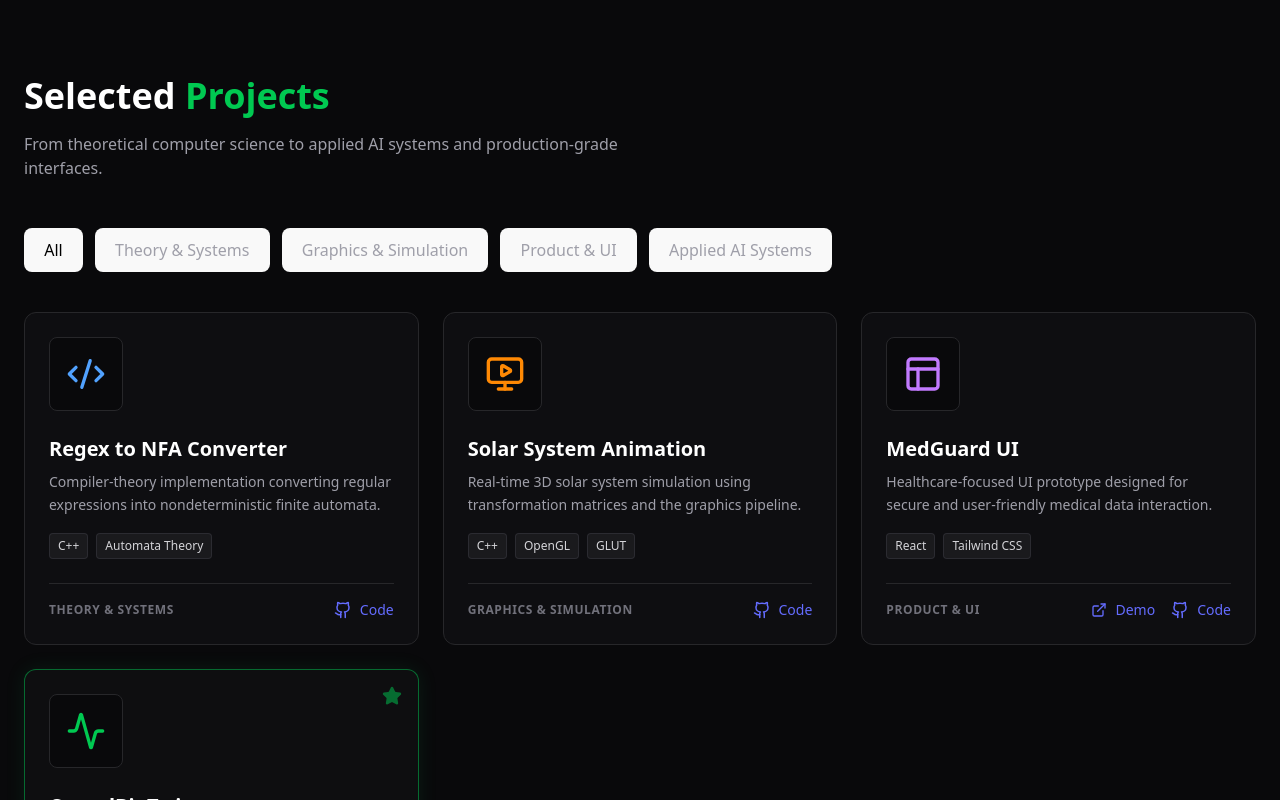
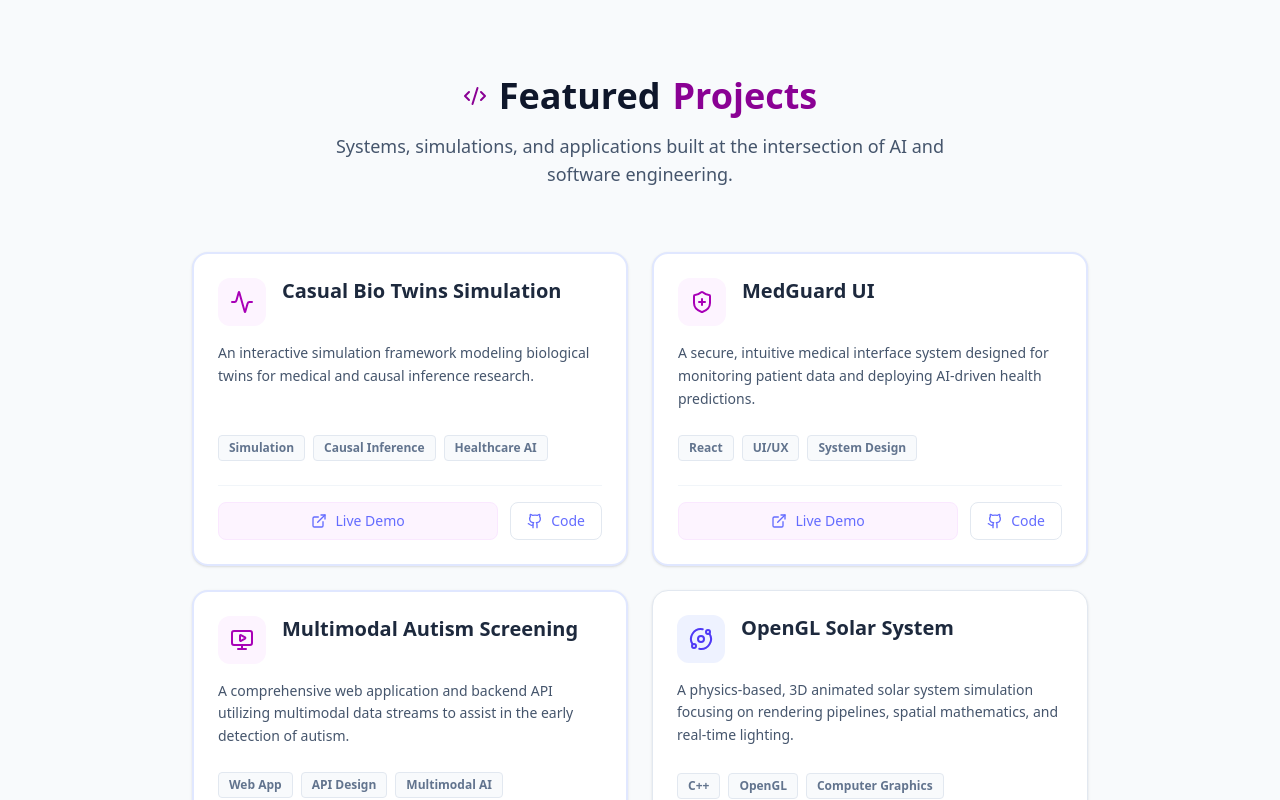
Before and after one commit to susb47/port-sbs, a React (Vite) app in the folder my-portfolio/: page / in a window 1280 px wide. Shown: the part 4900-5700 px from the top of the page. Built offline with nearby package versions, Linux system fonts and the light colour scheme.

Commit message:
Updated Projects

```diff
--- a/my-portfolio/src/sections/Projects.jsx
+++ b/my-portfolio/src/sections/Projects.jsx
@@ -1,185 +1,130 @@
-import React, { useState } from "react";
-import { motion, AnimatePresence } from "framer-motion";
-import {
-  Github,
-  ExternalLink,
-  Code2,
-  MonitorPlay,
-  Layout,
-  Activity,
-  Star
-} from "lucide-react";
+import React from "react";
+import { motion } from "framer-motion";
+import { Code2, ExternalLink, Github, MonitorPlay, Activity, ShieldPlus, Orbit } from "lucide-react";
 
-// --- DATA: Project Portfolio ---
-const projects = [
+const projectsList = [
   {
     id: 1,
-    title: "Regex to NFA Converter",
-    summary: "Compiler-theory implementation converting regular expressions into nondeterministic finite automata.",
-    tech: ["C++", "Automata Theory"],
-    category: "Theory & Systems",
-    link: "https://github.com/susb47/regex-to-nfa-converter",
-    icon: <Code2 size={40} className="text-blue-400" />,
-    featured: false
+    title: "Casual Bio Twins Simulation",
+    description: "An interactive simulation framework modeling biological twins for medical and causal inference research.",
+    icon: <Activity />,
+    tags: ["Simulation", "Causal Inference", "Healthcare AI"],
+    demoLink: "https://susb47.github.io/casual-bio-twin/", // Replace with your actual deployed link
+    githubLink: "https://github.com/susb47/casual-bio-twin",
+    highlight: true,
   },
   {
     id: 2,
-    title: "Solar System Animation",
-    summary: "Real-time 3D solar system simulation using transformation matrices and the graphics pipeline.",
-    tech: ["C++", "OpenGL", "GLUT"],
-    category: "Graphics & Simulation",
-    link: "https://github.com/susb47/cg-solar-animation",
-    icon: <MonitorPlay size={40} className="text-orange-400" />,
-    featured: false
+    title: "MedGuard UI",
+    description: "A secure, intuitive medical interface system designed for monitoring patient data and deploying AI-driven health predictions.",
+    icon: <ShieldPlus />,
+    tags: ["React", "UI/UX", "System Design"],
+    demoLink: "medguard-ui.vercel.app", // Replace with your actual deployed link
+    githubLink: "https://github.com/susb47/medguard-ui",
+    highlight: true,
   },
   {
     id: 3,
-    title: "MedGuard UI",
-    summary: "Healthcare-focused UI prototype designed for secure and user-friendly medical data interaction.",
-    tech: ["React", "Tailwind CSS"],
-    category: "Product & UI",
-    link: "https://github.com/susb47/medguard-ui",
-    demo: "https://medguard-ui.vercel.app/", // <-- Added Live Demo
-    icon: <Layout size={40} className="text-purple-400" />,
-    featured: false
+    title: "Multimodal Autism Screening",
+    description: "A comprehensive web application and backend API utilizing multimodal data streams to assist in the early detection of autism.",
+    icon: <MonitorPlay />,
+    tags: ["Web App", "API Design", "Multimodal AI"],
+    demoLink: "https://autism-thesis-app.vercel.app",
+    githubLink: "https://github.com/susb47/autism-thesis-app",
+    highlight: true,
   },
   {
     id: 4,
-    title: "CasualBioTwin",
-    summary: "Conceptual digital twin system integrating lifestyle, biometric signals, and AI-driven health insights.",
-    tech: ["ML", "System Design", "Python"],
-    category: "Applied AI Systems",
-    link: "https://github.com/susb47/casual-bio-twin",
-    demo: "https://susb47.github.io/casual-bio-twin/", // <-- Added Live Demo
-    icon: <Activity size={40} className="text-green-500" />,
-    featured: true
+    title: "OpenGL Solar System",
+    description: "A physics-based, 3D animated solar system simulation focusing on rendering pipelines, spatial mathematics, and real-time lighting.",
+    icon: <Orbit />,
+    tags: ["C++", "OpenGL", "Computer Graphics"],
+    githubLink: "https://github.com/susb47/cg-solar-animation",
   }
 ];
 
-const categories = ["All", "Theory & Systems", "Graphics & Simulation", "Product & UI", "Applied AI Systems"];
-
 const Projects = () => {
-  const [activeCategory, setActiveCategory] = useState("All");
-
-  const filteredProjects = activeCategory === "All"
-    ? projects
-    : projects.filter(p => p.category === activeCategory);
-
   return (
-    <section id="projects" className="py-24 bg-zinc-950 relative">
-      <div className="container mx-auto px-6">
+    <section id="projects" className="py-24 bg-slate-50 relative border-b border-indigo-50">
+      <div className="container mx-auto px-6 max-w-6xl">
 
         {/* Header */}
-        <div className="mb-12">
-          <h2 className="text-4xl font-bold text-white mb-4">
-            Selected <span className="text-green-500">Projects</span>
+        <div className="mb-16 text-center max-w-2xl mx-auto">
+          <h2 className="text-3xl md:text-4xl font-bold text-slate-900 mb-4 flex items-center justify-center gap-3">
+            <Code2 className="text-fuchsia-800" />
+            Featured <span className="text-fuchsia-800">Projects</span>
           </h2>
-          <p className="text-zinc-400 max-w-2xl">
-            From theoretical computer science to applied AI systems and production-grade interfaces.
+          <p className="text-slate-600 text-lg">
+            Systems, simulations, and applications built at the intersection of AI and software engineering.
           </p>
         </div>
 
-        {/* Filter Tabs */}
-        <div className="flex flex-wrap gap-3 mb-10">
-          {categories.map((cat) => (
-            <button
-              key={cat}
-              onClick={() => setActiveCategory(cat)}
-              className={`px-4 py-2 rounded-lg text-xs md:text-sm font-medium transition-all duration-300 border ${
-                activeCategory === cat
-                  ? "bg-green-500 text-black border-green-500"
-                  : "bg-zinc-900 text-zinc-400 border-zinc-800 hover:border-green-500/50 hover:text-green-400"
+        {/* Projects Grid - Optimized for 4 items (2x2) */}
+        <div className="grid grid-cols-1 md:grid-cols-2 gap-6 max-w-4xl mx-auto">
+          {projectsList.map((project, index) => (
+            <motion.div
+              key={project.id}
+              initial={{ opacity: 0, y: 20 }}
+              whileInView={{ opacity: 1, y: 0 }}
+              viewport={{ once: true }}
+              transition={{ duration: 0.4, delay: index * 0.1 }}
+              whileHover={{ y: -6 }}
+              className={`bg-white rounded-2xl p-6 flex flex-col h-full shadow-sm hover:shadow-md transition-all group relative overflow-hidden ${
+                project.highlight ? 'border-2 border-indigo-100 hover:border-fuchsia-300' : 'border border-slate-200 hover:border-indigo-300'
               }`}
             >
-              {cat}
-            </button>
-          ))}
+              <div className="absolute inset-0 bg-gradient-to-br from-fuchsia-50/50 to-transparent opacity-0 group-hover:opacity-100 transition-opacity duration-500 pointer-events-none" />
+
+              <div className="flex items-start gap-4 mb-4 relative z-10">
+                <div className={`p-3 rounded-xl shrink-0 transition-transform group-hover:scale-110 ${
+                  project.highlight ? 'bg-fuchsia-50 text-fuchsia-700' : 'bg-indigo-50 text-indigo-600'
+                }`}>
+                  {project.icon}
+                </div>
+                <h3 className="text-xl font-bold text-slate-800 group-hover:text-fuchsia-800 transition-colors leading-tight">
+                  {project.title}
+                </h3>
               </div>
 
-        {/* Projects Grid */}
-        <motion.div
-          layout
-          className="grid md:grid-cols-2 lg:grid-cols-3 gap-6"
-        >
-          <AnimatePresence>
-            {filteredProjects.map((project) => (
-              <motion.div
-                layout
-                initial={{ opacity: 0, scale: 0.9 }}
-                animate={{ opacity: 1, scale: 1 }}
-                exit={{ opacity: 0, scale: 0.9 }}
-                transition={{ duration: 0.3 }}
-                key={project.id}
-                className={`group relative bg-zinc-900/40 border rounded-xl p-6 flex flex-col h-full hover:-translate-y-1 transition-all duration-300 ${
-                  project.featured
-                    ? "border-green-500/50 shadow-[0_0_20px_rgba(34,197,94,0.1)]"
-                    : "border-zinc-800 hover:border-green-500/30"
-                }`}
-              >
-                {/* Flagship Badge */}
-                {project.featured && (
-                  <div className="absolute top-4 right-4 text-green-500 animate-pulse">
-                    <Star size={20} fill="currentColor" />
-                  </div>
-                )}
+              <p className="text-slate-600 text-sm leading-relaxed mb-6 flex-1 relative z-10">
+                {project.description}
+              </p>
 
-                {/* Icon Thumbnail */}
-                <div className="mb-6 p-4 bg-zinc-950 rounded-lg w-fit border border-zinc-800 group-hover:border-green-500/20 transition-colors">
-                  {project.icon}
-                </div>
-
-                {/* Content */}
-                <div className="mb-4">
-                  <h3 className="text-xl font-bold text-white mb-2 flex items-center gap-2">
-                    {project.title}
-                  </h3>
-                  <p className="text-zinc-400 text-sm leading-relaxed">
-                    {project.summary}
-                  </p>
-                </div>
-
-                {/* Tech Stack Pills */}
-                <div className="flex flex-wrap gap-2 mt-auto mb-6">
-                  {project.tech.map((t, i) => (
-                    <span key={i} className="px-2 py-1 bg-zinc-800/50 text-zinc-300 text-xs rounded border border-zinc-700/50">
-                      {t}
+              <div className="flex flex-wrap gap-2 mb-6 relative z-10">
+                {project.tags.map(tag => (
+                  <span key={tag} className="px-2.5 py-1 bg-slate-50 text-slate-500 text-xs font-semibold rounded border border-slate-200 group-hover:border-slate-300 transition-colors">
+                    {tag}
                   </span>
                 ))}
               </div>
 
-                {/* Links Footer (Updated for Demos) */}
-                <div className="pt-4 border-t border-zinc-800 flex items-center justify-between">
-                  <span className="text-xs text-zinc-500 uppercase tracking-wider font-bold">
-                    {project.category}
-                  </span>
-
-                  <div className="flex gap-4">
-                    {/* Render Demo Button if link exists */}
-                    {project.demo && (
+              <div className="flex items-center gap-3 pt-4 border-t border-slate-100 relative z-10 mt-auto">
+                {project.demoLink && project.demoLink !== "#" && (
                   <a
-                        href={project.demo}
+                    href={project.demoLink}
                     target="_blank"
                     rel="noreferrer"
-                        className="flex items-center gap-2 text-sm font-medium text-zinc-300 hover:text-green-400 transition-colors"
+                    className="flex-1 flex items-center justify-center gap-2 bg-fuchsia-50 text-fuchsia-800 border border-fuchsia-100 px-4 py-2 rounded-lg text-sm font-bold hover:bg-fuchsia-800 hover:text-white transition-colors"
                   >
-                        <ExternalLink size={16} /> Demo
+                    <ExternalLink size={16} /> Live Demo
                   </a>
                 )}
-
                 <a
-                      href={project.link}
+                  href={project.githubLink}
                   target="_blank"
                   rel="noreferrer"
-                      className="flex items-center gap-2 text-sm font-medium text-white hover:text-green-400 transition-colors"
+                  className={`flex items-center justify-center gap-2 px-4 py-2 rounded-lg text-sm font-bold border transition-colors ${
+                    project.demoLink && project.demoLink !== "#"
+                      ? 'bg-white text-slate-600 border-slate-200 hover:bg-slate-50 hover:text-slate-900 w-auto'
+                      : 'bg-white text-slate-600 border-slate-200 hover:bg-indigo-50 hover:text-indigo-700 hover:border-indigo-200 flex-1'
+                  }`}
                 >
-                      <Github size={18} /> Code
+                  <Github size={16} /> Code
                 </a>
-                  </div>
               </div>
             </motion.div>
           ))}
-          </AnimatePresence>
-        </motion.div>
+        </div>
 
       </div>
     </section>
```
Lines whose indentation alone changed are shown as unchanged.
